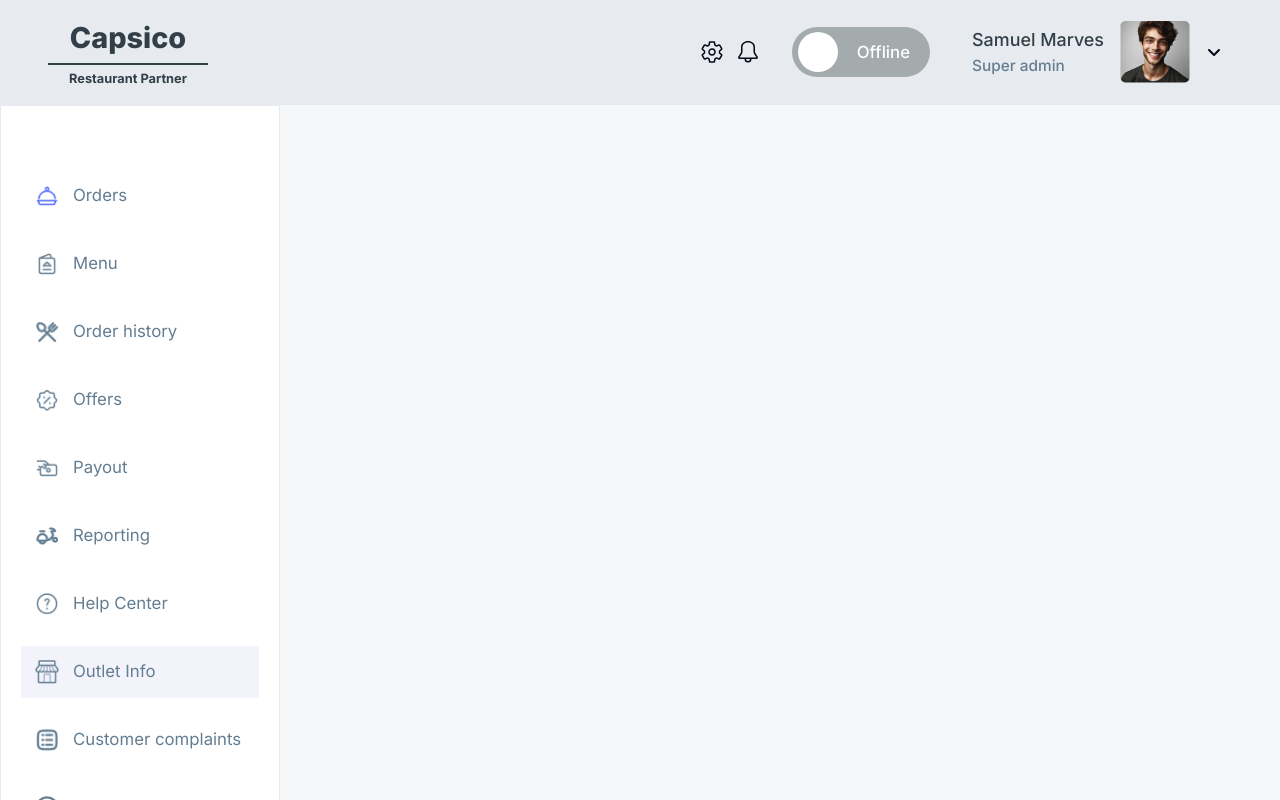
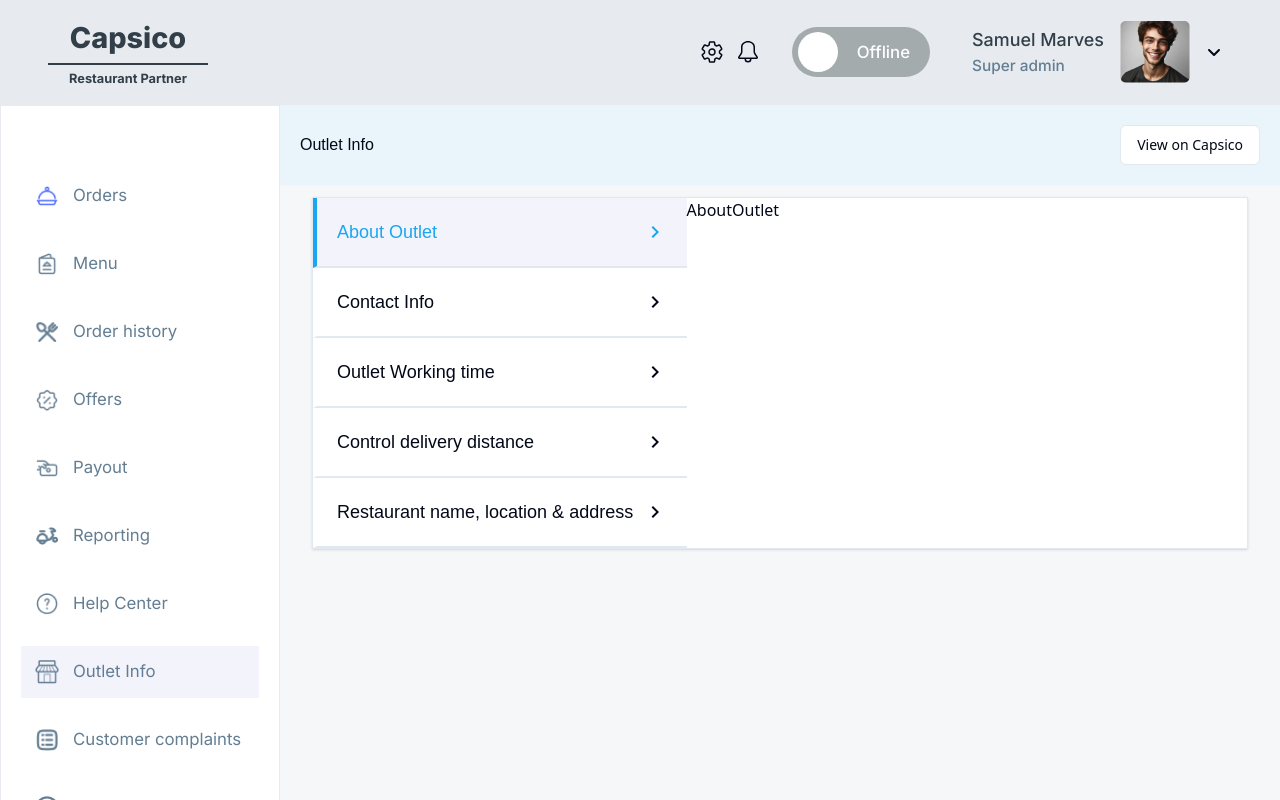
Before and after one commit to easesmith/capsico-restraunt-panel, a React (Vite) app: page /restaurant/outlet-info in a window 1280 px wide. Built offline with nearby package versions, Linux system fonts and the light colour scheme; a web font is replaced by a local one.

Commit message:
code updated

```diff
--- /dev/null
+++ b/src/Restaurant/components/outletInfo/AboutOutlet.jsx
@@ -0,0 +1,9 @@
+import React from 'react'
+
+const AboutOutlet = () => {
+  return (
+    <div>AboutOutlet</div>
+  )
+}
+
+export default AboutOutlet
--- /dev/null
+++ b/src/Restaurant/components/outletInfo/ContactInfo.jsx
@@ -0,0 +1,9 @@
+import React from 'react'
+
+const ContactInfo = () => {
+  return (
+    <div>ContactInfo</div>
+  )
+}
+
+export default ContactInfo
--- /dev/null
+++ b/src/Restaurant/components/outletInfo/ControlDeliveryDistance.jsx
@@ -0,0 +1,9 @@
+import React from 'react'
+
+const ControlDeliveryDistance = () => {
+  return (
+    <div>ControlDeliveryDistance</div>
+  )
+}
+
+export default ControlDeliveryDistance
--- /dev/null
+++ b/src/Restaurant/components/outletInfo/OutletWorkingTime.jsx
@@ -0,0 +1,9 @@
+import React from 'react'
+
+const OutletWorkingTime = () => {
+  return (
+    <div>OutletWorkingTime</div>
+  )
+}
+
+export default OutletWorkingTime
--- /dev/null
+++ b/src/Restaurant/components/outletInfo/RestaurantAddress.jsx
@@ -0,0 +1,9 @@
+import React from 'react'
+
+const RestaurantAddress = () => {
+  return (
+    <div>RestaurantAddress</div>
+  )
+}
+
+export default RestaurantAddress
--- a/src/Restaurant/pages/OutletInfo.jsx
+++ b/src/Restaurant/pages/OutletInfo.jsx
@@ -1,10 +1,53 @@
+import { Button } from '@/components/ui/button'
 import RestaurantWrapper from '../components/restaurantWrapper/RestaurantWrapper'
+import { useState } from 'react'
+import { MdOutlineKeyboardArrowRight } from 'react-icons/md'
+import AboutOutlet from '../components/outletInfo/AboutOutlet'
+import ContactInfo from '../components/outletInfo/ContactInfo'
+import OutletWorkingTime from '../components/outletInfo/OutletWorkingTime'
+import RestaurantAddress from '../components/outletInfo/RestaurantAddress'
 
 const OutletInfo = () => {
+    const [selcected, setSelcected] = useState("About-Outlet");
+
     return (
         <RestaurantWrapper>
             <div>
-                <div className='text-lg'></div>
+                <div className='bg-[#D9F1FD66] p-5 flex justify-between items-center'>
+                    <p className='font-inter class-base3'>Outlet Info</p>
+                    <Button variant="outline" className="">View on Capsico</Button>
+                </div>
+                <div className="my-3 mx-8 bg-white grid grid-cols-[40%_60%] border shadow">
+                    <div>
+                        <div onClick={() => setSelcected("About-Outlet")} className={`p-5  cursor-pointer flex justify-between items-center class-lg3 border-b-2 ${selcected === "About-Outlet" ? "text-[#1AA6F1] border-l-[#1AA6F1] bg-[#F3F3FC]" : "border-l-transparent"}  border-l-4`}>
+                            <span>About Outlet</span>
+                            <MdOutlineKeyboardArrowRight className='text-2xl' />
+                        </div>
+                        <div onClick={() => setSelcected("Contact-Info")} className={`p-5  cursor-pointer flex justify-between items-center class-lg3 border-b-2 ${selcected === "Contact-Info" ? "text-[#1AA6F1] border-l-[#1AA6F1] bg-[#F3F3FC]" : "border-l-transparent"}  border-l-4`}>
+                            <span>Contact Info</span>
+                            <MdOutlineKeyboardArrowRight className='text-2xl' />
+                        </div>
+                        <div onClick={() => setSelcected("Outlet-Working-time")} className={`p-5  cursor-pointer flex justify-between items-center class-lg3 border-b-2 ${selcected === "Outlet-Working-time" ? "text-[#1AA6F1] border-l-[#1AA6F1] bg-[#F3F3FC]" : "border-l-transparent"}  border-l-4`}>
+                            <span>Outlet Working time</span>
+                            <MdOutlineKeyboardArrowRight className='text-2xl' />
+                        </div>
+                        <div onClick={() => setSelcected("Control-delivery-distance")} className={`p-5  cursor-pointer flex justify-between items-center class-lg3 border-b-2 ${selcected === "Control-delivery-distance" ? "text-[#1AA6F1] border-l-[#1AA6F1] bg-[#F3F3FC]" : "border-l-transparent"}  border-l-4`}>
+                            <span>Control delivery distance</span>
+                            <MdOutlineKeyboardArrowRight className='text-2xl' />
+                        </div>
+                        <div onClick={() => setSelcected("Restaurant-address")} className={`p-5  cursor-pointer flex justify-between items-center class-lg3 border-b-2 ${selcected === "Restaurant-address" ? "text-[#1AA6F1] border-l-[#1AA6F1] bg-[#F3F3FC]" : "border-l-transparent"}  border-l-4`}>
+                            <span>Restaurant name, location & address</span>
+                            <MdOutlineKeyboardArrowRight className='text-2xl' />
+                        </div>
+                    </div>
+                    <div>
+                        {selcected === "About-Outlet" && <AboutOutlet />}
+                        {selcected === "Contact-Info" && <ContactInfo />}
+                        {selcected === "Outlet-Working-time" && <OutletWorkingTime />}
+                        {selcected === "Control-delivery-distance" && <AboutOutlet />}
+                        {selcected === "Restaurant-address" && <RestaurantAddress />}
+                    </div>
+                </div>
             </div>
         </RestaurantWrapper>
     )
```
